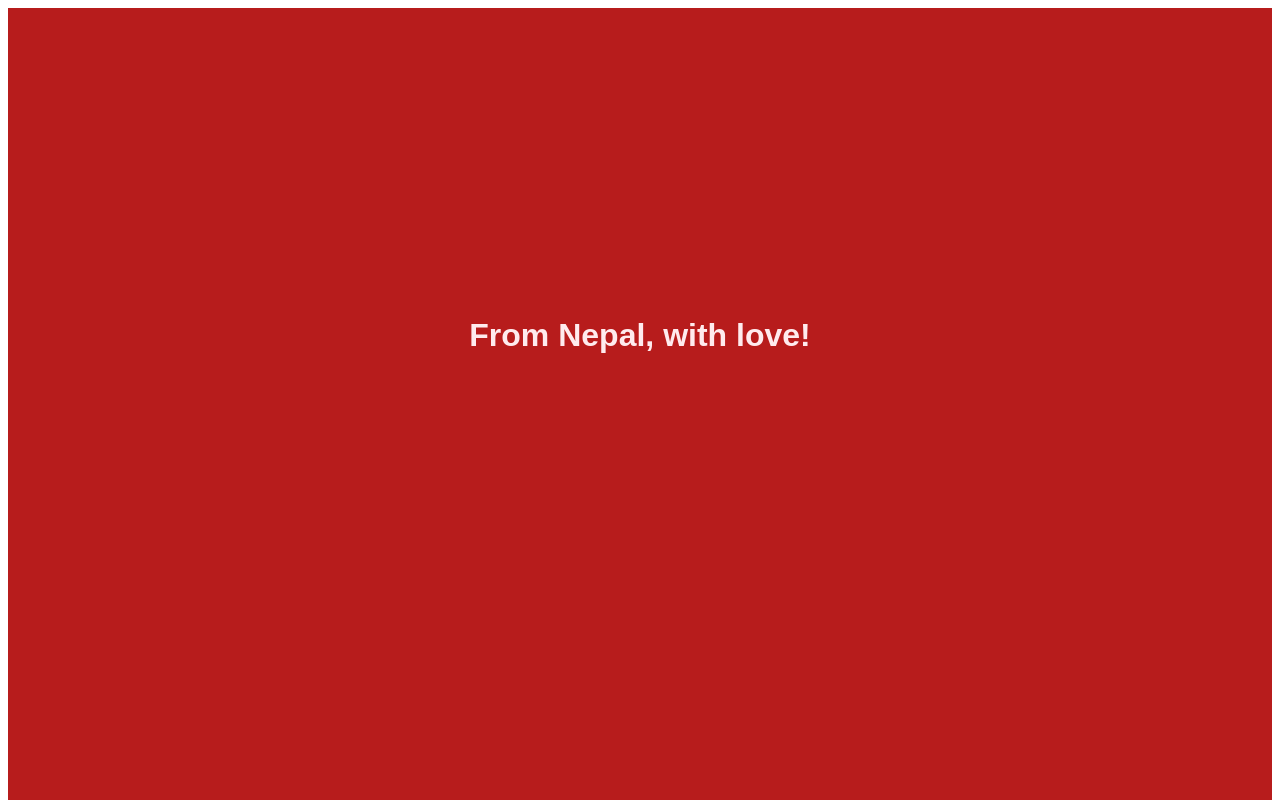
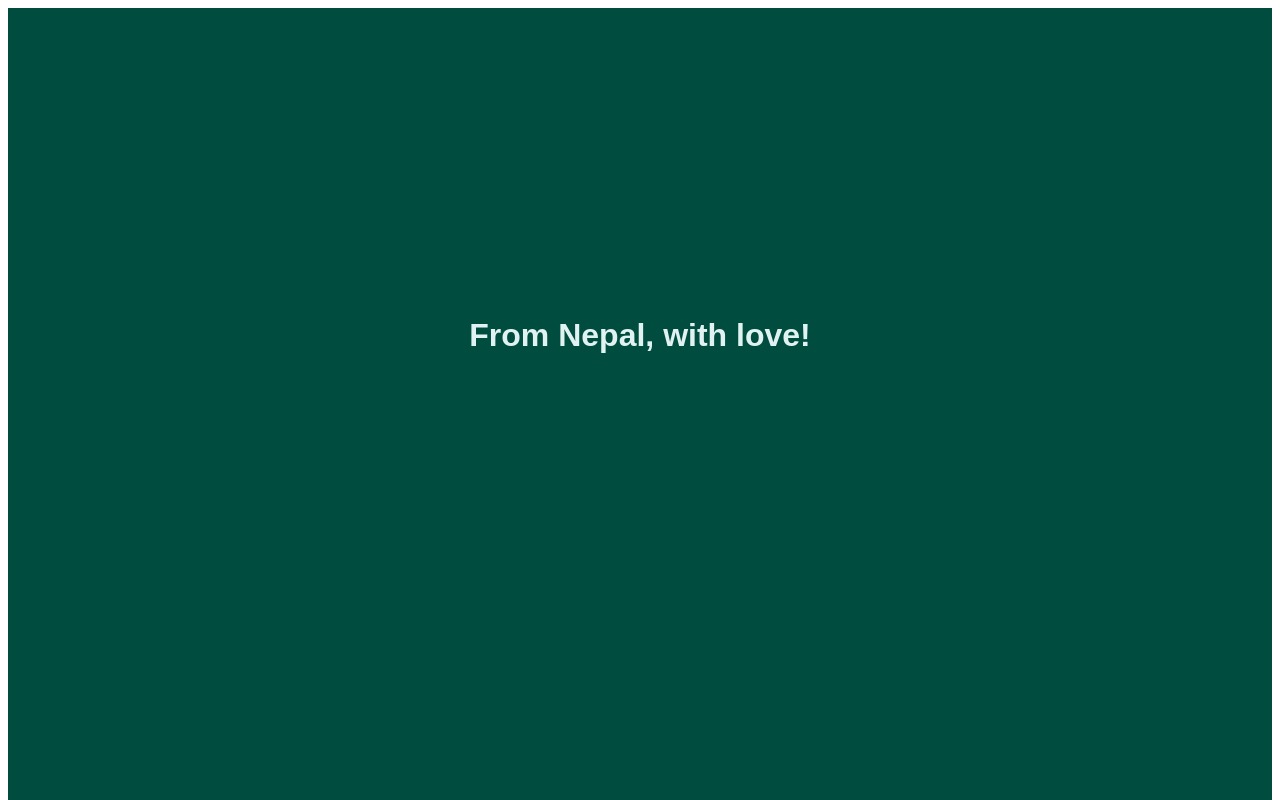
Before and after one commit to fromnepal/jayngcli, an Angular app: page / in a window 1280 px wide. Shown: the top 800 px of the page. Built offline with nearby package versions, Linux system fonts and the light colour scheme.

Commit message:
change title
to from nepal with love to better reflect project title

```diff
--- a/src/app/app.component.css
+++ b/src/app/app.component.css
@@ -6,8 +6,8 @@ h1 {
     width: auto;
 	height: auto;
 	text-align: center;
-	background-color: #b71c1c;
-	color: #ffebee;
+	background-color: #004D40;
+	color: #E0F2F1;
     white-space: nowrap;
     overflow: hidden;
     box-sizing: border-box;
--- a/src/app/app.component.ts
+++ b/src/app/app.component.ts
@@ -7,4 +7,5 @@ import { Component } from '@angular/core';
 })
 export class AppComponent {
   title = 'From Nepal, with love!';
+  tagline = 'This is a tag line';
 }
--- a/src/index.html
+++ b/src/index.html
@@ -2,7 +2,7 @@
 <html>
 <head>
   <meta charset="utf-8">
-  <title>Jayngcli</title>
+  <title>From Nepal, with love</title>
   <base href="/">
 
   <meta name="viewport" content="width=device-width, initial-scale=1">
```
